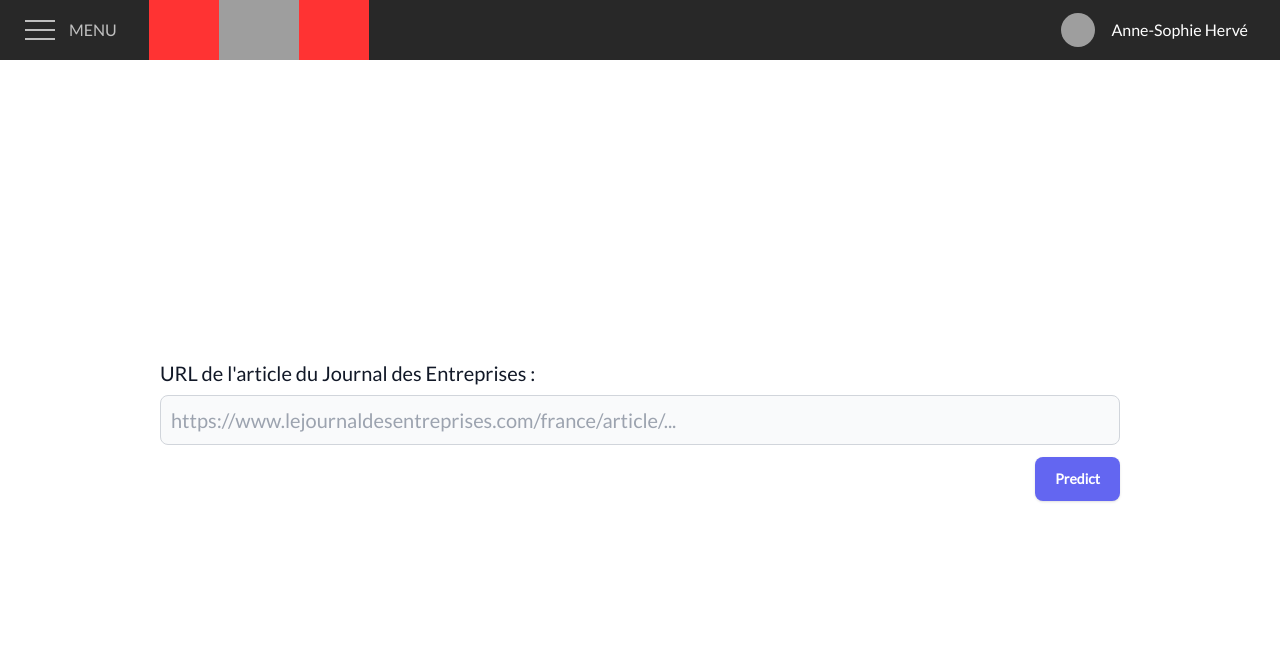
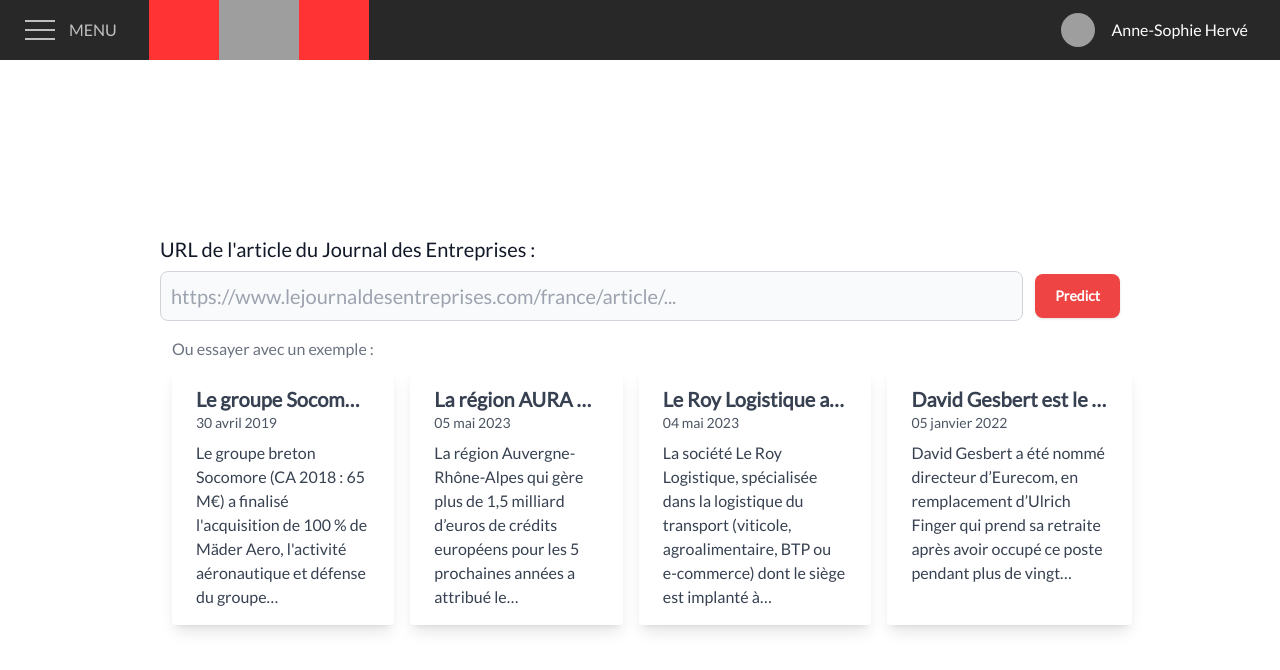
Before and after one commit to D2KLab/jde-predict, a Next.js app in the folder frontend/: page / in a window 1280 px wide. Shown: the top 670 px of the page. Built offline with nearby package versions, Linux system fonts and the light colour scheme; grey boxes are pictures that could not be loaded.

Commit message:
Update UI to add examples

```diff
--- a/frontend/src/pages/index.module.css
+++ b/frontend/src/pages/index.module.css
@@ -136,9 +136,3 @@
   background-size: cover;
   margin-right: 16px;
 }
-
-.form {
-  width: 75%;
-  display: flex;
-  flex-direction: column;
-}
--- a/frontend/src/pages/index.tsx
+++ b/frontend/src/pages/index.tsx
@@ -84,6 +84,11 @@
 
   const onSubmit = async (ev: React.FormEvent<HTMLFormElement>) => {
     ev.preventDefault()
+    predict(url)
+  }
+
+  const predict = async (url: string) => {
+    setUrl(url)
     setIsLoading(true)
     setResult(null)
     setPredictions({})
@@ -142,11 +147,17 @@
   return (
     <div className={lato.className}>
       <header className={`${styles.header}`}>
-        <div className={styles.menu}>
+        <div
+          className={styles.menu}
+          onClick={() => {
+            setResult(undefined)
+            setUrl('')
+          }}
+        >
           <span className={styles.menu_button}>
             <span></span>
           </span>
-          <span className={`${styles.menu_title}`}>Menu</span>
+          <span className={`hidden md:inline ${styles.menu_title}`}>Menu</span>
         </div>
         <div className={styles.header_logo}>
           <img
@@ -158,7 +169,7 @@
         <div className={styles.header_buttons}>
           <div className={styles.user_button}>
             <div className={styles.user_button_avatar}></div>
-            <span>Anne-Sophie Hervé</span>
+            <span className="hidden md:inline">Anne-Sophie Hervé</span>
           </div>
         </div>
       </header>
@@ -324,14 +335,18 @@
           </div>
         ) : (
           <div className="w-full h-full flex flex-col items-center justify-center">
-            <form method="post" className={styles.form} onSubmit={onSubmit}>
-              <div>
+            <form
+              method="post"
+              className="w-3/4 flex flex-col"
+              onSubmit={onSubmit}
+            >
               <label
                 htmlFor="first_name"
                 className="block mb-2 text-xl font-medium text-gray-900"
               >
                 URL de l&apos;article du Journal des Entreprises :
               </label>
+              <div className="flex items-center">
                 <input
                   type="url"
                   name="url"
@@ -342,11 +357,10 @@
                   required
                   disabled={isLoading}
                 ></input>
-              </div>
                 <button
                   type="submit"
                   disabled={isLoading}
-                className="ml-auto mt-3 font-medium rounded-lg text-sm px-5 py-2.5 focus:outline-none inline-flex items-center font-semibold leading-6 shadow text-white bg-indigo-500 hover:bg-indigo-400"
+                  className="ml-3 font-medium rounded-lg text-sm px-5 py-2.5 focus:outline-none inline-flex items-center font-semibold leading-6 shadow text-white bg-red-500 hover:bg-red-400 active:bg-red-600"
                 >
                   {isLoading && (
                     <svg
@@ -372,7 +386,97 @@
                   )}
                   Predict
                 </button>
+              </div>
             </form>
+            <div className="flex flex-col w-3/4 ml-6 mt-4 text-gray-500">
+              <div className="mb-2">Ou essayer avec un exemple :</div>
+              <div className="flex flex-col lg:flex-row gap-4">
+                <div
+                  className="max-w-sm rounded overflow-hidden shadow-lg cursor-pointer"
+                  onClick={() => {
+                    predict(
+                      'https://www.lejournaldesentreprises.com/hauts-de-france/breve/le-groupe-socomore-rachete-mader-aero-204794'
+                    )
+                  }}
+                >
+                  <div className="px-6 py-4">
+                    <div className="font-bold text-gray-700 text-xl truncate">
+                      Le groupe Socomore rachète Mäder Aero
+                    </div>
+                    <p className="text-gray-600 text-sm mb-2">30 avril 2019</p>
+                    <p className="text-gray-700 text-base">
+                      Le groupe breton Socomore (CA 2018 : 65 M€) a finalisé
+                      l&apos;acquisition de 100 % de Mäder Aero, l&apos;activité
+                      aéronautique et défense du groupe…
+                    </p>
+                  </div>
+                </div>
+                <div
+                  className="max-w-sm rounded overflow-hidden shadow-lg cursor-pointer"
+                  onClick={() => {
+                    predict(
+                      'https://www.lejournaldesentreprises.com/auvergne-rhone-alpes/breve/la-region-aura-alloue-plus-de-40-millions-deuros-de-credits-europeens-2060546'
+                    )
+                  }}
+                >
+                  <div className="px-6 py-4">
+                    <div className="font-bold text-gray-700 text-xl truncate">
+                      La région AURA alloue plus de 40 millions d’euros de
+                      crédits européens
+                    </div>
+                    <p className="text-gray-600 text-sm mb-2">05 mai 2023</p>
+                    <p className="text-gray-700 text-base">
+                      La région Auvergne-Rhône-Alpes qui gère plus de 1,5
+                      milliard d’euros de crédits européens pour les 5
+                      prochaines années a attribué le…
+                    </p>
+                  </div>
+                </div>
+                <div
+                  className="max-w-sm rounded overflow-hidden shadow-lg cursor-pointer"
+                  onClick={() => {
+                    predict(
+                      'https://www.lejournaldesentreprises.com/ille-et-vilaine/breve/le-roy-logistique-agrandit-sa-surface-logistique-en-gironde-2060446'
+                    )
+                  }}
+                >
+                  <div className="px-6 py-4">
+                    <div className="font-bold text-gray-700 text-xl truncate">
+                      Le Roy Logistique agrandit sa surface logistique en
+                      Gironde
+                    </div>
+                    <p className="text-gray-600 text-sm mb-2">04 mai 2023</p>
+                    <p className="text-gray-700 text-base">
+                      La société Le Roy Logistique, spécialisée dans la
+                      logistique du transport (viticole, agroalimentaire, BTP ou
+                      e-commerce) dont le siège est implanté à…
+                    </p>
+                  </div>
+                </div>
+                <div
+                  className="max-w-sm rounded overflow-hidden shadow-lg cursor-pointer"
+                  onClick={() => {
+                    predict(
+                      'https://www.lejournaldesentreprises.com/region-sud/breve/david-gesbert-est-le-nouveau-directeur-deurecom-1763860'
+                    )
+                  }}
+                >
+                  <div className="px-6 py-4">
+                    <div className="font-bold text-gray-700 text-xl truncate">
+                      David Gesbert est le nouveau directeur d'Eurecom
+                    </div>
+                    <p className="text-gray-600 text-sm mb-2">
+                      05 janvier 2022
+                    </p>
+                    <p className="text-gray-700 text-base">
+                      David Gesbert a été nommé directeur d’Eurecom, en
+                      remplacement d’Ulrich Finger qui prend sa retraite après
+                      avoir occupé ce poste pendant plus de vingt…
+                    </p>
+                  </div>
+                </div>
+              </div>
+            </div>
           </div>
         )}
       </main>
```
Lines whose indentation alone changed are shown as unchanged.
